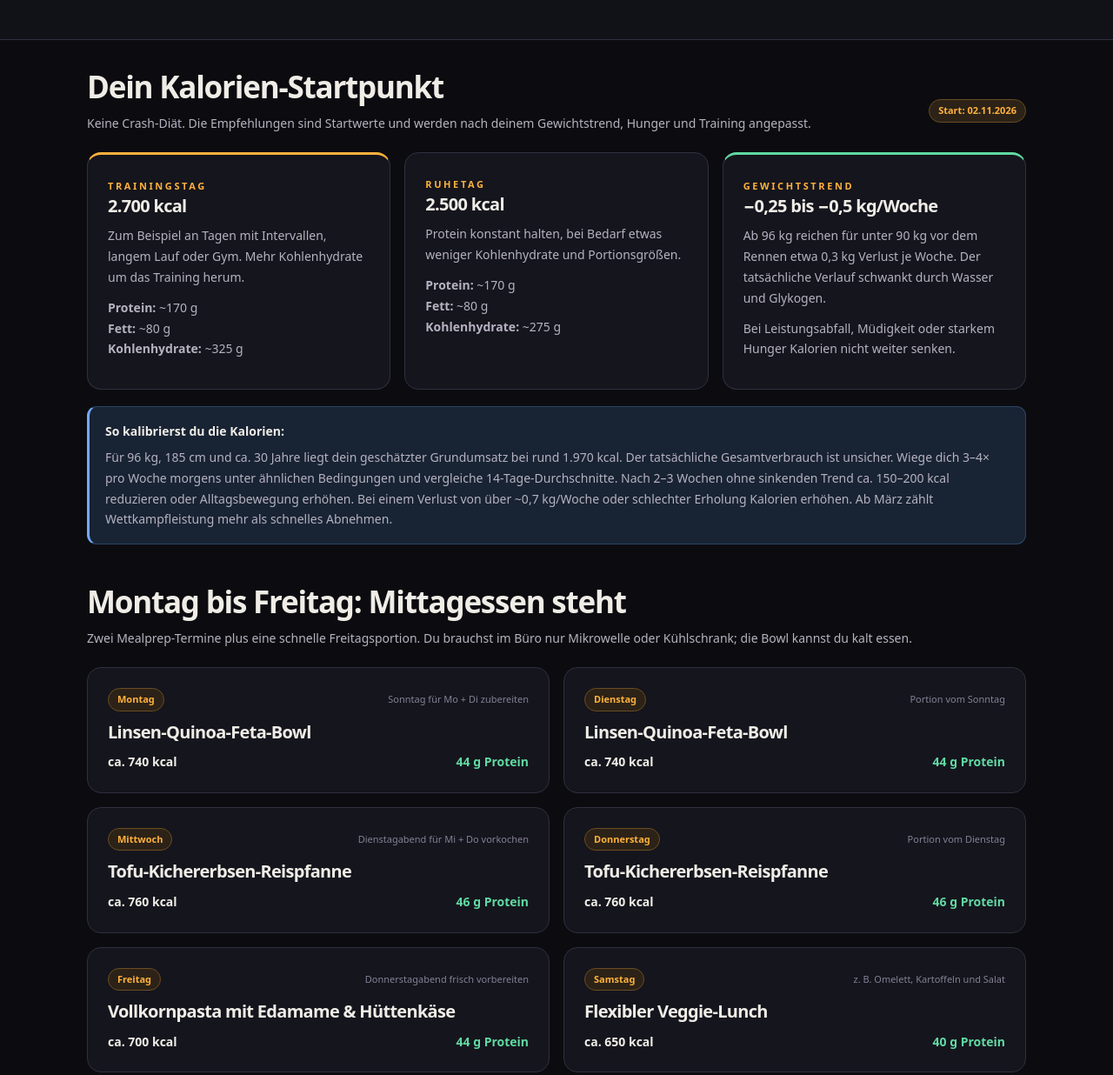
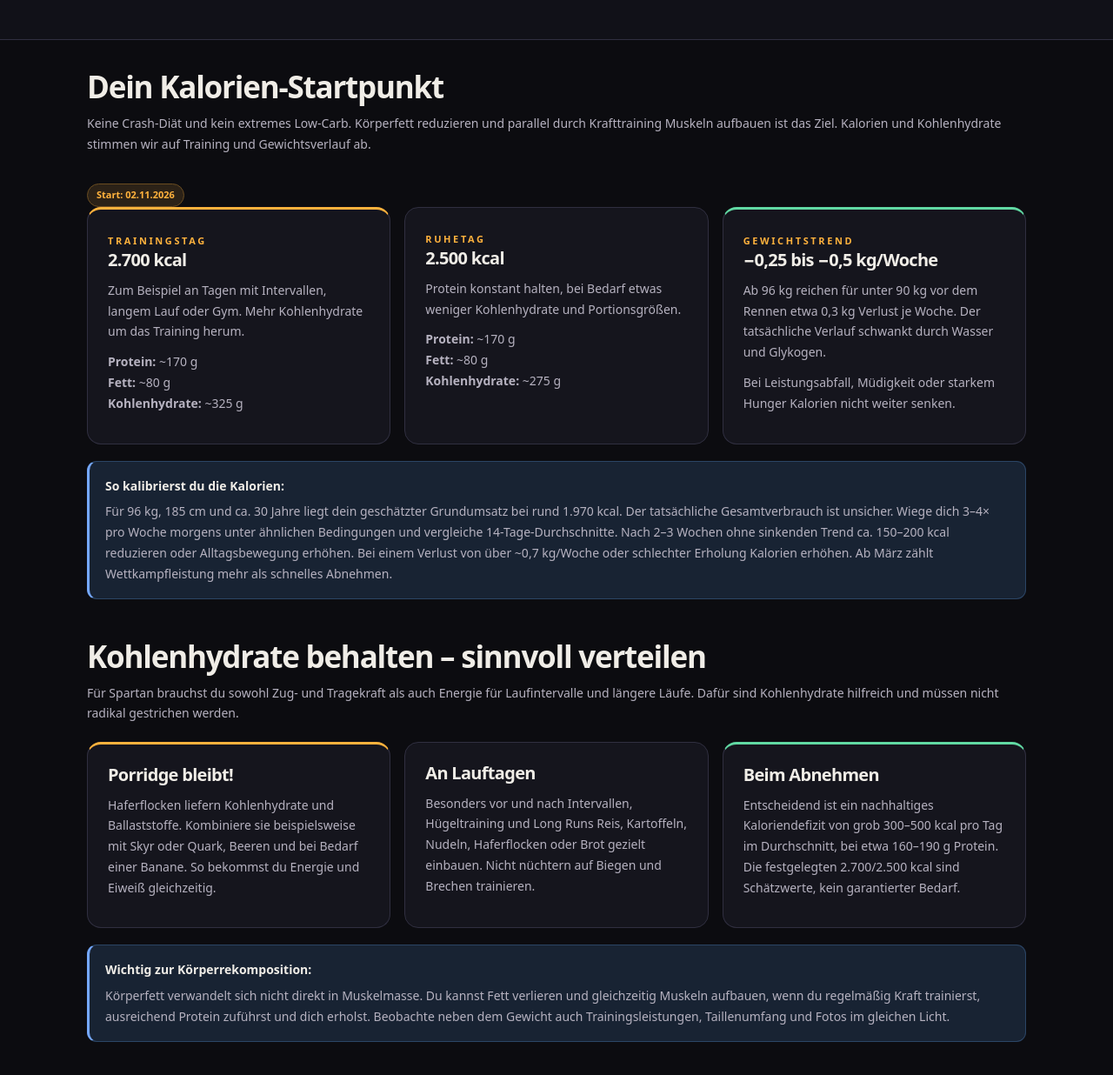
Before and after one commit to MG1108x/trainingsplan, a plain HTML site: page ernaehrung.html in a window 1280 px wide. Shown: the part 445-1681 px from the top of the page at 87% size. Drawn offline with Linux system fonts and the light colour scheme.

Commit message:
Clarify body recomposition and keep carbohydrates for Spartan training and porridge

```diff
--- a/ernaehrung.html
+++ b/ernaehrung.html
@@ -5,7 +5,7 @@
 <div class="hero"><div class="eyebrow">Vegetarisch · Muskelaufbau · Kaloriendefizit</div><h1>Essen für <em>Performance</em></h1><p class="lead">96 kg Ausgangsgewicht. Ziel: unter 90 kg – mit ausreichend Energie für zweimal Krafttraining, zwei bis drei Läufe und einen starken Spartan Super am 10. April 2027. Büro-Mittagessen ist bereits vorgeplant.</p>
 <div class="kpis"><div class="kpi"><b>96 kg</b><small>Start</small></div><div class="kpi"><b>&lt;90 kg</b><small>Ziel</small></div><div class="kpi"><b>170 g</b><small>Protein / Tag</small></div><div class="kpi"><b>5</b><small>Büro-Lunches</small></div></div></div>
 <main class="container">
-<section class="section"><div class="row"><div><h2>Dein Kalorien-Startpunkt</h2><p class="sub">Keine Crash-Diät. Die Empfehlungen sind Startwerte und werden nach deinem Gewichtstrend, Hunger und Training angepasst.</p></div><span class="pill">Start: 02.11.2026</span></div>
+<section class="section"><div class="row"><div><h2>Dein Kalorien-Startpunkt</h2><p class="sub">Keine Crash-Diät und kein extremes Low-Carb. Körperfett reduzieren und parallel durch Krafttraining Muskeln aufbauen ist das Ziel. Kalorien und Kohlenhydrate stimmen wir auf Training und Gewichtsverlauf ab.</p></div><span class="pill">Start: 02.11.2026</span></div>
 <div class="grid three">
 <div class="card accent"><span class="eyebrow">Trainingstag</span><h3>2.700 kcal</h3><p>Zum Beispiel an Tagen mit Intervallen, langem Lauf oder Gym. Mehr Kohlenhydrate um das Training herum.</p><p><strong>Protein:</strong> ~170 g<br><strong>Fett:</strong> ~80 g<br><strong>Kohlenhydrate:</strong> ~325 g</p></div>
 <div class="card"><span class="eyebrow">Ruhetag</span><h3>2.500 kcal</h3><p>Protein konstant halten, bei Bedarf etwas weniger Kohlenhydrate und Portionsgrößen.</p><p><strong>Protein:</strong> ~170 g<br><strong>Fett:</strong> ~80 g<br><strong>Kohlenhydrate:</strong> ~275 g</p></div>
@@ -13,6 +13,11 @@
 </div>
 <div class="note blue"><strong>So kalibrierst du die Kalorien:</strong><p>Für 96 kg, 185 cm und ca. 30 Jahre liegt dein geschätzter Grundumsatz bei rund 1.970 kcal. Der tatsächliche Gesamtverbrauch ist unsicher. Wiege dich 3–4× pro Woche morgens unter ähnlichen Bedingungen und vergleiche 14-Tage-Durchschnitte. Nach 2–3 Wochen ohne sinkenden Trend ca. 150–200 kcal reduzieren oder Alltagsbewegung erhöhen. Bei einem Verlust von über ~0,7 kg/Woche oder schlechter Erholung Kalorien erhöhen. Ab März zählt Wettkampfleistung mehr als schnelles Abnehmen.</p></div>
 </section>
+<section class="section"><h2>Kohlenhydrate behalten – sinnvoll verteilen</h2><p class="sub">Für Spartan brauchst du sowohl Zug- und Tragekraft als auch Energie für Laufintervalle und längere Läufe. Dafür sind Kohlenhydrate hilfreich und müssen nicht radikal gestrichen werden.</p>
+<div class="grid three"><div class="card accent"><h3>Porridge bleibt!</h3><p>Haferflocken liefern Kohlenhydrate und Ballaststoffe. Kombiniere sie beispielsweise mit Skyr oder Quark, Beeren und bei Bedarf einer Banane. So bekommst du Energie und Eiweiß gleichzeitig.</p></div>
+<div class="card"><h3>An Lauftagen</h3><p>Besonders vor und nach Intervallen, Hügeltraining und Long Runs Reis, Kartoffeln, Nudeln, Haferflocken oder Brot gezielt einbauen. Nicht nüchtern auf Biegen und Brechen trainieren.</p></div>
+<div class="card green"><h3>Beim Abnehmen</h3><p>Entscheidend ist ein nachhaltiges Kaloriendefizit von grob 300–500 kcal pro Tag im Durchschnitt, bei etwa 160–190 g Protein. Die festgelegten 2.700/2.500 kcal sind Schätzwerte, kein garantierter Bedarf.</p></div></div>
+<div class="note blue"><strong>Wichtig zur Körperrekomposition:</strong><p>Körperfett verwandelt sich nicht direkt in Muskelmasse. Du kannst Fett verlieren und gleichzeitig Muskeln aufbauen, wenn du regelmäßig Kraft trainierst, ausreichend Protein zuführst und dich erholst. Beobachte neben dem Gewicht auch Trainingsleistungen, Taillenumfang und Fotos im gleichen Licht.</p></div></section>
 <section class="section"><h2>Montag bis Freitag: Mittagessen steht</h2><p class="sub">Zwei Mealprep-Termine plus eine schnelle Freitagsportion. Du brauchst im Büro nur Mikrowelle oder Kühlschrank; die Bowl kannst du kalt essen.</p>
 <div class="grid" id="meal-cards"></div>
 </section>
```
